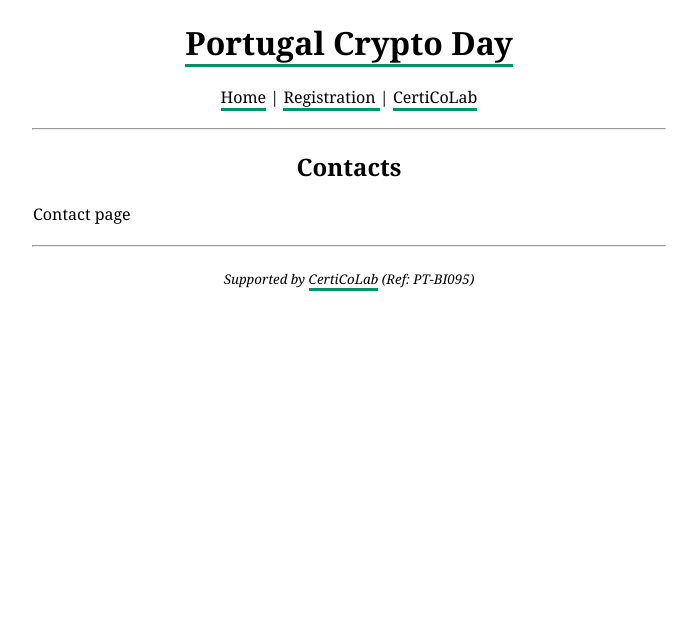
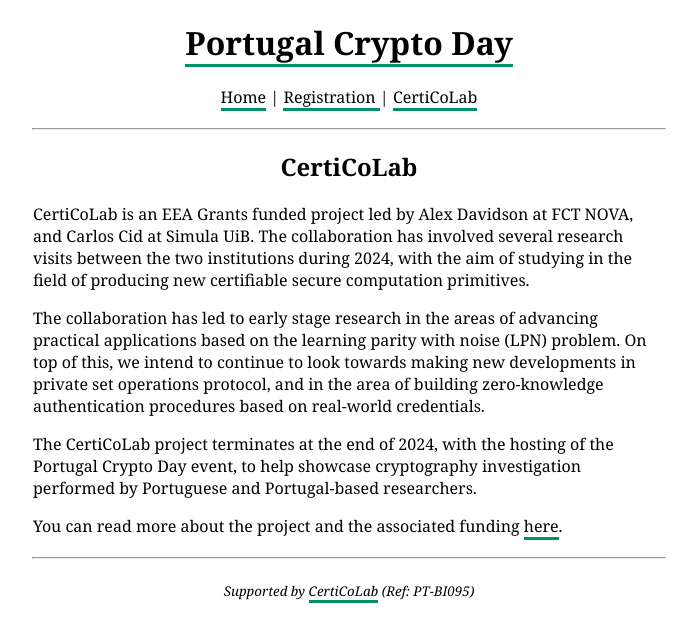
Before and after one commit to cryptoday-pt/cryptoday-pt.github.io, a Jekyll site: the page built from certicolab/index.html, in a window 1280 px wide. Shown: the top 642 px of the page, without its empty margins (291-988 px from the left). Built offline with Jekyll 4.4.1, drawn with Linux system fonts in a browser that asks for light colours.

Commit message:
add certicolabs project description

```diff
--- a/certicolab/index.html
+++ b/certicolab/index.html
@@ -1,5 +1,16 @@
 ---
 layout: default
 ---
-            <h2>Contacts</h2>
-            <p>Contact page</p>
+<h2>CertiCoLab</h2>
+<p>
+    CertiCoLab is an EEA Grants funded project led by Alex Davidson at FCT NOVA, and Carlos Cid at Simula UiB. The collaboration has involved several research visits between the two institutions during 2024, with the aim of studying in the field of producing new certifiable secure computation primitives.
+</p>
+<p>
+    The collaboration has led to early stage research in the areas of advancing practical applications based on the learning parity with noise (LPN) problem. On top of this, we intend to continue to look towards making new developments in private set operations protocol, and in the area of building zero-knowledge authentication procedures based on real-world credentials.
+</p>
+<p>
+    The CertiCoLab project terminates at the end of 2024, with the hosting of the Portugal Crypto Day event, to help showcase cryptography investigation performed by Portuguese and Portugal-based researchers.
+</p>
+<p>
+    You can read more about the project and the associated funding <a href="https://www.eeagrants.gov.pt/en/programmes/bilateral-relations/initiatives/initiatives/certicolab-collaborative-laboratory-for-investigating-certifiable-computation/">here</a>.
+</p>
--- a/index.html
+++ b/index.html
@@ -2,7 +2,7 @@
 layout: default
 ---
 
-Portugal Crypto Day 2024 will take place in Lisbon, and showcase some of the latest research taking place in the field of cryptography. The event is being organised as part of the CertiCoLab project partnership between FCT NOVA and Simula UiB, in Bergen, Norway.
+Portugal Crypto Day 2024 will take place in Lisbon, and showcase some of the latest research taking place in the field of cryptography. The event is being organised as part of the <a href="https://www.eeagrants.gov.pt/en/programmes/bilateral-relations/initiatives/initiatives/certicolab-collaborative-laboratory-for-investigating-certifiable-computation/">CertiCoLab project</a> partnership between FCT NOVA and Simula UiB (Norway).
 
 <p>
     Date: <b>13th December 2024</b>
--- a/registration/index.html
+++ b/registration/index.html
@@ -1,6 +1,5 @@
 ---
 layout: default
 ---
-            <h2>About</h2>
-            <p>About page</p>
-</div>
+<h2>Registration</h2>
+<p>Opening soon...</p>
```
